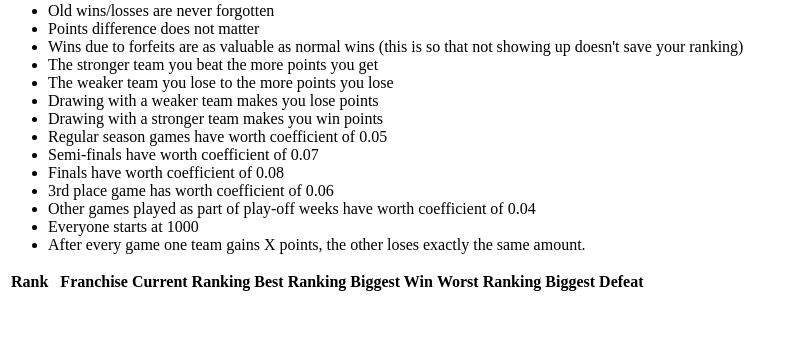
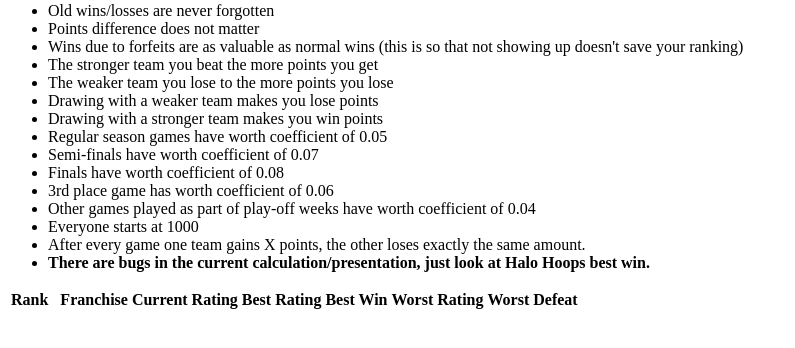
Before and after one commit to zilupe/unicorn, a Python web app: template unicorn/templates/power_rankings.html in a window 1280 px wide. Shown: the part 87-435 px from the top of the page, without its empty margins (0-795 px from the left). Run offline with Jinja, Linux system fonts and the light colour scheme; the template is opened without the code that fills it, so the values that code supplies are empty.

Commit message:
Beautiful power rankings

```diff
--- a/unicorn/templates/power_rankings.html
+++ b/unicorn/templates/power_rankings.html
@@ -19,19 +19,20 @@
     <li>Other games played as part of play-off weeks have worth coefficient of 0.04</li>
     <li>Everyone starts at 1000</li>
     <li>After every game one team gains X points, the other loses exactly the same amount.</li>
+    <li><strong>There are bugs in the current calculation/presentation, just look at Halo Hoops best win.</strong></li>
 </ul>
 
-<table class="table table-border data-table-simple">
+<table class="table table-border data-table-simple mt-5">
     <thead>
         <tr>
             <th class="text-center">Rank</th>
             <th>&nbsp;</th>
             <th>Franchise</th>
-            <th class="text-center">Current Ranking</th>
-            <th class="text-center">Best Ranking</th>
-            <th class="text-center">Biggest Win</th>
-            <th class="text-center">Worst Ranking</th>
-            <th class="text-center">Biggest Defeat</th>
+            <th class="text-center">Current Rating</th>
+            <th class="text-center">Best Rating</th>
+            <th class="text-center" data-orderable="false">Best Win</th>
+            <th class="text-center">Worst Rating</th>
+            <th class="text-center" data-orderable="false">Worst Defeat</th>
         </tr>
 
     </thead>
@@ -49,31 +50,43 @@
                 {% endif %}
             </td>
             <td class="table-primary text-center align-middle">
-                <strong>{{ pr.current.int_value }}</strong>
+                <strong style="font-size: x-large;">{{ pr.current.int_value }}</strong>
             </td>
             <td class="table-success text-center align-middle">
-                {{ pr.best_ever.int_value }}
-                {% if pr.best_ever.game %}
+                {{ pr.best_rating.int_value }}
+                {% if pr.best_rating.game %}
                     <br>
                     <small>
-                        <a href="{{ pr.best_ever.game.simple_url }}">{{ pr.best_ever.game.pretty_date_str }}</a>
+                        <a href="{{ pr.best_rating.game.simple_url }}">{{ pr.best_rating.game.pretty_date_str }}</a>
                     </small>
                 {% endif %}
             </td>
             <td class="table-success text-center align-middle">
-
-            </td>
-            <td class="table-danger text-center align-middle">
-                {{ pr.worst_ever.int_value }}
-                {% if pr.worst_ever.game %}
+                {% if pr.best_game %}
+                    {{ pr.best_game.change_int_value }}
                     <br>
                     <small>
-                        <a href="{{ pr.worst_ever.game.simple_url }}">{{ pr.worst_ever.game.pretty_date_str }}</a>
+                        {{ pr.best_game.game.winner_side.score_link|safe }} vs {{ pr.best_game.game.loser_side.team.simple_link|safe }}
                     </small>
                 {% endif %}
             </td>
             <td class="table-danger text-center align-middle">
-
+                {{ pr.worst_rating.int_value }}
+                {% if pr.worst_rating.game %}
+                    <br>
+                    <small>
+                        <a href="{{ pr.worst_rating.game.simple_url }}">{{ pr.worst_rating.game.pretty_date_str }}</a>
+                    </small>
+                {% endif %}
+            </td>
+            <td class="table-danger text-center align-middle">
+                {% if pr.worst_game %}
+                    {{ pr.worst_game.change_int_value }}
+                    <br>
+                    <small>
+                        {{ pr.worst_game.game.loser_side.score_link|safe }} vs {{ pr.worst_game.game.winner_side.team.simple_link|safe }}
+                    </small>
+                {% endif %}
             </td>
         </tr>
     {% endfor %}
```
Also changed, not shown: unicorn/v2/power_rankings.py (+41 -21 lines).
